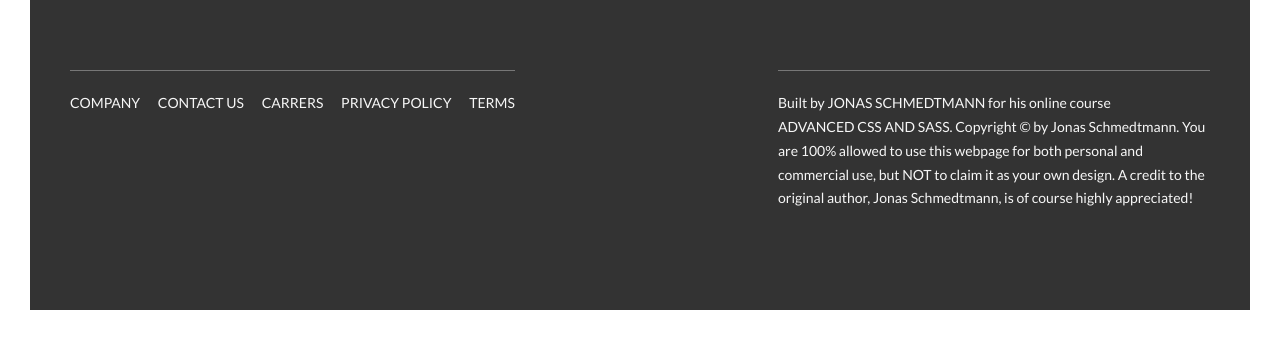
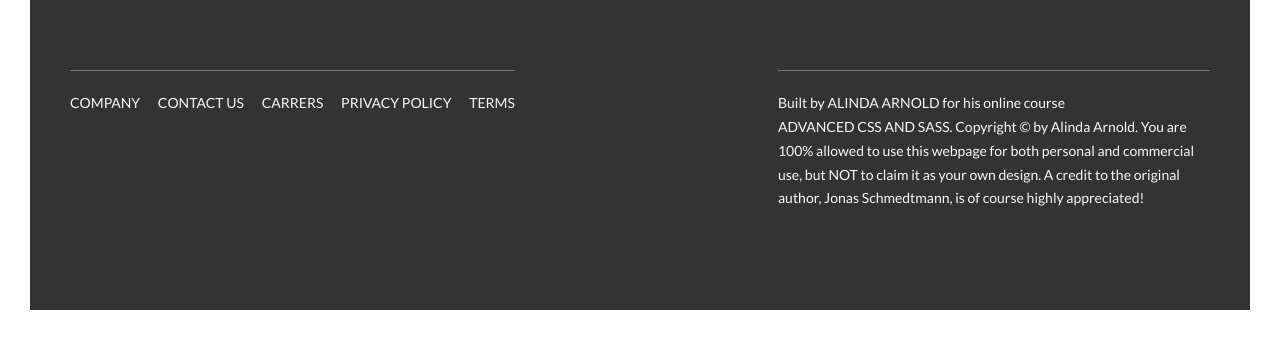
Before and after one commit to alindaarnold0001b/CSS, a website: page Natours/index.html in a window 1280 px wide. Shown: the part 5815-6155 px from the top of the page. Drawn offline with Linux system fonts and the light colour scheme.

Commit message:
fix abug

```diff
--- a/Natours/index.html
+++ b/Natours/index.html
@@ -390,8 +390,8 @@
                 </div>
                 <div class="col-1-of-2">
                     <p class="footer__copyright">
-                        Built by <a href="#" class="footer__link">Jonas Schmedtmann</a> for his online course <a href="#" class="footer__link">Advanced CSS and Sass</a>.
-                        Copyright &copy; by Jonas Schmedtmann. You are 100% allowed to use this webpage for both personal
+                        Built by <a href="#" class="footer__link">Alinda Arnold</a> for his online course <a href="#" class="footer__link">Advanced CSS and Sass</a>.
+                        Copyright &copy; by Alinda Arnold. You are 100% allowed to use this webpage for both personal
                         and commercial use, but NOT to claim it as your own design. A credit to the original author, Jonas
                         Schmedtmann, is of course highly appreciated!
                     </p>
```
Also changed, not shown: Nexter/index.html (+1 -1 lines).
